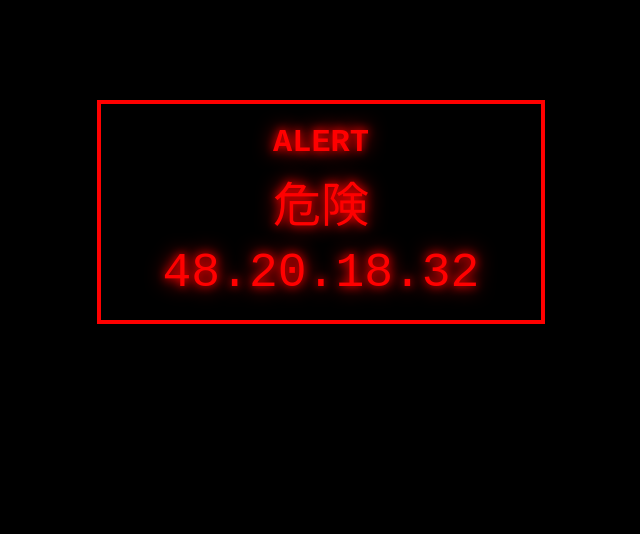
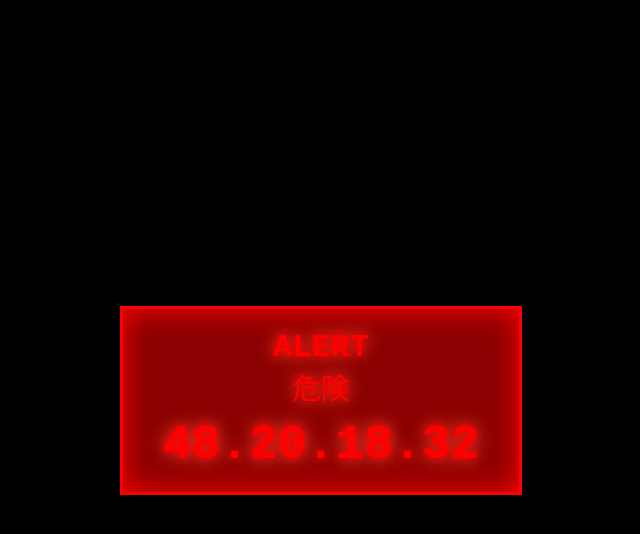
Before and after one commit to D4RKM47R1X/LSCON-Timer, a plain HTML site: page index.html in a window 1280 px wide. Shown: the whole page, without its empty margins (319-959 px from the left). Drawn offline with Linux system fonts and the light colour scheme.

Commit message:
Update index.html

```diff
--- a/index.html
+++ b/index.html
@@ -4,37 +4,44 @@
 <meta charset="UTF-8">
 <title>MGS Countdown</title>
 <style>
-  /* Container styling like your MGS alert */
+  body {
+    background: #000;
+    display: flex;
+    justify-content: center;
+    align-items: center;
+    height: 100vh;
+    margin: 0;
+  }
+
   #mgs-alert {
-    background-color: black;
-    color: red;
+    background: #8B0000; /* deep red  */
+    border: 3px solid red;
+    padding: 20px 40px;
+    text-align: center;
+    color: #FF0000;
     font-family: 'Orbitron', monospace;
-    text-align: center;
-    padding: 20px;
-    border: 4px solid red;
-    width: 400px;
-    margin: 100px auto;
-    text-shadow: 0 0 10px red, 0 0 20px red;
+    text-shadow: 0 0 10px #FF0000, 0 0 20px #FF6347;
+    box-shadow: 0 0 30px red inset;
+    width: fit-content;
   }
 
   .alert-title {
     font-size: 2em;
     font-weight: bold;
-    margin-bottom: 5px;
+    margin: 0;
   }
 
   .alert-kanji {
-    font-size: 3em;
-    margin-bottom: 10px;
+    font-size: 1.8em;
+    margin: 0;
   }
 
   #mgs-timer {
     font-size: 3em;
+    font-weight: bold;
+    margin-top: 10px;
   }
 
-  body {
-    background: #000;
-  }
 </style>
 </head>
 <body>
@@ -45,13 +52,11 @@
 </div>
 
 <script>
-  // Target date: October 11, 2025 08:00:00
   const targetDate = new Date(2025, 9, 11, 8, 0, 0);
 
   function updateTimer() {
     const now = new Date();
     let diff = Math.floor((targetDate - now) / 1000);
-
     if (diff < 0) diff = 0;
 
     const days = Math.floor(diff / 86400);
```
